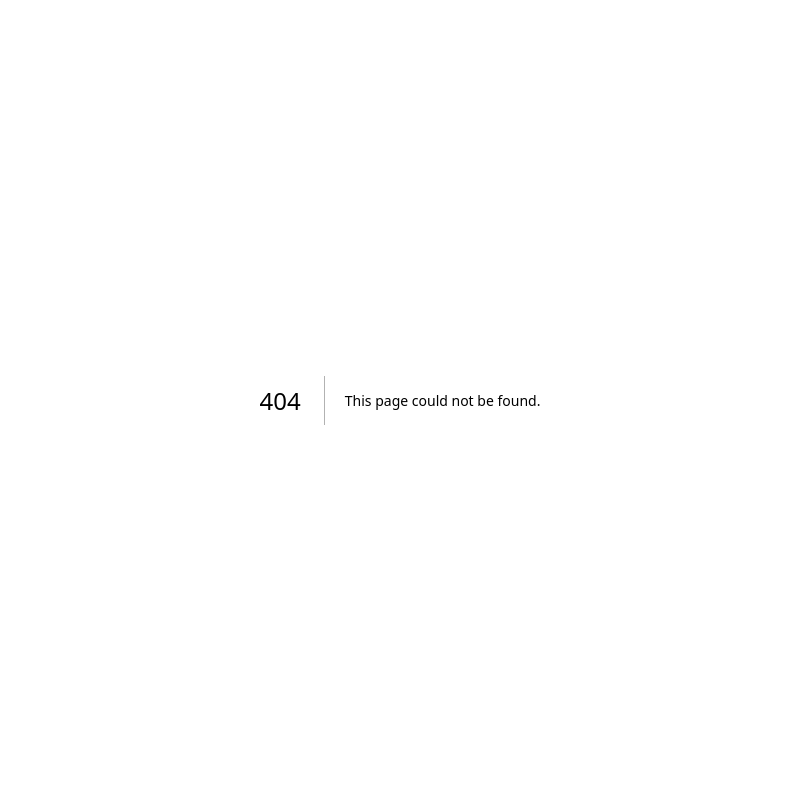
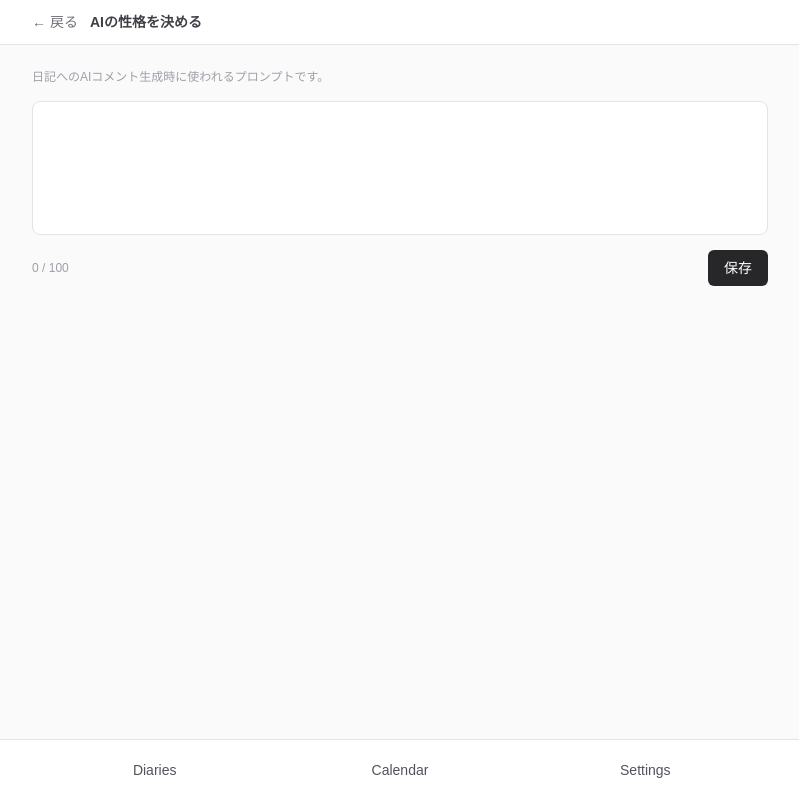
Before and after one commit to sodomun/ai-diary, a Next.js app: page /settings/ai-prompt in a window 1280 px wide. Before the commit this address had no page. Shown: the whole page, without its empty margins (240-1039 px from the left). Built offline with nearby package versions, Linux system fonts and the light colour scheme; no server answers.

Commit message:
AIの性格を実装

```diff
--- a/app/api/diaries/[id]/generate-comment/route.ts
+++ b/app/api/diaries/[id]/generate-comment/route.ts
@@ -6,12 +6,20 @@ const openai = new OpenAI({ // apiKey を取得
   apiKey: process.env.OPENAI_KEY,
 });
 
-function buildPrompt(content: string, aiPrompt: string | null): string {
-  let prompt = `以下の日記に対して、共感的で自然な短いコメントを日本語で書いてください。1〜3文程度で、説教くさくならないようにしてください。\n\n日記:\n${content}`
-  if (aiPrompt) {
-    prompt += `\n\n追加の指示:\n${aiPrompt}`
-  }
-  return prompt
+const DEFAULT_AI_PROMPT =
+  '日記に対して、共感的で自然な短いコメントを日本語で書いてください。1〜3文程度で、説教くさくならないようにしてください。'
+
+async function getAiPrompt(): Promise<string> {
+  const { data } = await supabase
+    .from('app_settings')
+    .select('ai_prompt')
+    .limit(1)
+    .maybeSingle()
+  return data?.ai_prompt ?? DEFAULT_AI_PROMPT
+}
+
+function buildPrompt(content: string, systemPrompt: string): string {
+  return `${systemPrompt}\n\n日記:\n${content}`
 }
 
 function formatDiary(diary: Record<string, unknown>) {
@@ -48,12 +56,13 @@ export async function POST(
   }
 
   // Generate AI comment
+  const systemPrompt = await getAiPrompt()
   let contentByAi: string
   try {
     const completion = await openai.chat.completions.create({
       model: 'gpt-5-mini', // AI api のモデル名
-      messages: [{ role: 'user', content: buildPrompt(diary.content, diary.ai_prompt) }],
-      max_completion_tokens: 800,
+      messages: [{ role: 'user', content: buildPrompt(diary.content, systemPrompt) }],
+      max_completion_tokens: 1000,
     })
     const text = completion.choices[0]?.message?.content?.trim()
     if (!text) {
--- /dev/null
+++ b/app/api/settings/ai-prompt/route.ts
@@ -0,0 +1,61 @@
+import { NextRequest, NextResponse } from 'next/server'
+import { supabase } from '@/lib/supabase'
+
+export async function GET() {
+  const { data, error } = await supabase
+    .from('app_settings')
+    .select('ai_prompt')
+    .limit(1)
+    .maybeSingle()
+
+  if (error) {
+    console.error('[settings/ai-prompt] GET error:', error)
+    return NextResponse.json({ error: 'Failed to fetch settings' }, { status: 500 })
+  }
+
+  return NextResponse.json({ aiPrompt: data?.ai_prompt ?? null })
+}
+
+export async function PUT(req: NextRequest) {
+  const { aiPrompt } = await req.json()
+
+  if (typeof aiPrompt !== 'string') {
+    return NextResponse.json({ error: 'aiPrompt must be a string' }, { status: 400 })
+  }
+  if (aiPrompt.length > 100) {
+    return NextResponse.json({ error: 'aiPrompt must be 100 characters or fewer' }, { status: 400 })
+  }
+
+  // Check if a row already exists
+  const { data: existing, error: fetchError } = await supabase
+    .from('app_settings')
+    .select('id')
+    .limit(1)
+    .maybeSingle()
+
+  if (fetchError) {
+    console.error('[settings/ai-prompt] PUT fetch error:', fetchError)
+    return NextResponse.json({ error: 'Failed to read settings' }, { status: 500 })
+  }
+
+  let saveError
+  if (existing) {
+    const { error } = await supabase
+      .from('app_settings')
+      .update({ ai_prompt: aiPrompt, updated_at: new Date().toISOString() })
+      .eq('id', existing.id)
+    saveError = error
+  } else {
+    const { error } = await supabase
+      .from('app_settings')
+      .insert({ ai_prompt: aiPrompt })
+    saveError = error
+  }
+
+  if (saveError) {
+    console.error('[settings/ai-prompt] PUT save error:', saveError)
+    return NextResponse.json({ error: 'Failed to save settings' }, { status: 500 })
+  }
+
+  return NextResponse.json({ aiPrompt })
+}
--- /dev/null
+++ b/app/settings/ai-prompt/page.tsx
@@ -0,0 +1,106 @@
+"use client";
+
+import { useEffect, useState } from "react";
+import Link from "next/link";
+import Footer from "../../components/Footer";
+
+const DEFAULT_PROMPT =
+  "日記に対して、共感的で自然な短いコメントを日本語で書いてください。1〜3文程度で、説教くさくならないようにしてください。";
+const MAX_LENGTH = 100;
+
+export default function AiPromptSettingsPage() {
+  const [value, setValue] = useState("");
+  const [saving, setSaving] = useState(false);
+  const [saveError, setSaveError] = useState<string | null>(null);
+  const [saved, setSaved] = useState(false);
+
+  useEffect(() => {
+    fetch("/api/settings/ai-prompt")
+      .then((res) => res.json())
+      .then((data) => {
+        setValue(data.aiPrompt ?? DEFAULT_PROMPT);
+      });
+  }, []);
+
+  async function handleSave() {
+    setSaving(true);
+    setSaveError(null);
+    setSaved(false);
+    try {
+      const res = await fetch("/api/settings/ai-prompt", {
+        method: "PUT",
+        headers: { "Content-Type": "application/json" },
+        body: JSON.stringify({ aiPrompt: value }),
+      });
+      if (!res.ok) {
+        const data = await res.json();
+        setSaveError(data.error ?? "保存に失敗しました");
+      } else {
+        setSaved(true);
+      }
+    } catch {
+      setSaveError("保存に失敗しました");
+    } finally {
+      setSaving(false);
+    }
+  }
+
+  const isOverLimit = value.length > MAX_LENGTH;
+
+  return (
+    <div className="flex min-h-screen flex-col bg-zinc-50 dark:bg-black">
+      <header className="w-full bg-white dark:bg-zinc-900 border-b border-zinc-200 dark:border-zinc-700">
+        <div className="max-w-3xl mx-auto px-4 py-3 flex items-center gap-3">
+          <Link
+            href="/settings"
+            className="text-sm text-zinc-500 dark:text-zinc-400 hover:text-zinc-900 dark:hover:text-zinc-50"
+          >
+            ← 戻る
+          </Link>
+          <span className="text-sm font-semibold text-zinc-700 dark:text-zinc-200">
+            AIの性格を決める
+          </span>
+        </div>
+      </header>
+      <main className="flex-1 max-w-3xl mx-auto w-full px-4 py-6">
+        <p className="text-xs text-zinc-400 dark:text-zinc-500 mb-4">
+          日記へのAIコメント生成時に使われるプロンプトです。
+        </p>
+        <textarea
+          value={value}
+          onChange={(e) => {
+            setValue(e.target.value);
+            setSaved(false);
+          }}
+          rows={5}
+          className="w-full p-4 bg-white dark:bg-zinc-900 border border-zinc-200 dark:border-zinc-700 rounded-lg text-sm text-zinc-700 dark:text-zinc-300 resize-none focus:outline-none focus:ring-2 focus:ring-zinc-400"
+        />
+        <div className="flex items-center justify-between mt-2">
+          <span
+            className={`text-xs ${
+              isOverLimit ? "text-red-500" : "text-zinc-400 dark:text-zinc-500"
+            }`}
+          >
+            {value.length} / {MAX_LENGTH}
+          </span>
+          <button
+            onClick={handleSave}
+            disabled={saving || isOverLimit}
+            className="text-sm px-4 py-2 rounded-md bg-zinc-800 dark:bg-zinc-100 text-white dark:text-zinc-900 hover:bg-zinc-700 dark:hover:bg-zinc-200 disabled:opacity-50 disabled:cursor-not-allowed transition-colors"
+          >
+            {saving ? "保存中..." : "保存"}
+          </button>
+        </div>
+        {saveError && (
+          <p className="mt-2 text-xs text-red-500">{saveError}</p>
+        )}
+        {saved && (
+          <p className="mt-2 text-xs text-green-600 dark:text-green-400">
+            保存しました
+          </p>
+        )}
+      </main>
+      <Footer />
+    </div>
+  );
+}
--- a/app/settings/page.tsx
+++ b/app/settings/page.tsx
@@ -1,3 +1,4 @@
+import Link from "next/link";
 import DiaryHeader from "../components/DiaryHeader";
 import Footer from "../components/Footer";
 
@@ -5,8 +6,13 @@ export default function SettingsPage() {
   return (
     <div className="flex min-h-screen flex-col bg-zinc-50 dark:bg-black">
       <DiaryHeader />
-      <main className="flex-1 flex items-center justify-center">
-        <p className="text-xl text-zinc-700 dark:text-zinc-300">Settings Page</p>
+      <main className="flex-1 max-w-3xl mx-auto w-full px-4 py-6">
+        <Link
+          href="/settings/ai-prompt"
+          className="block w-full p-4 bg-white dark:bg-zinc-900 border border-zinc-200 dark:border-zinc-700 rounded-lg text-sm font-medium text-zinc-700 dark:text-zinc-300 hover:bg-zinc-50 dark:hover:bg-zinc-800 transition-colors"
+        >
+          AIの性格を決める
+        </Link>
       </main>
       <Footer />
     </div>
```
